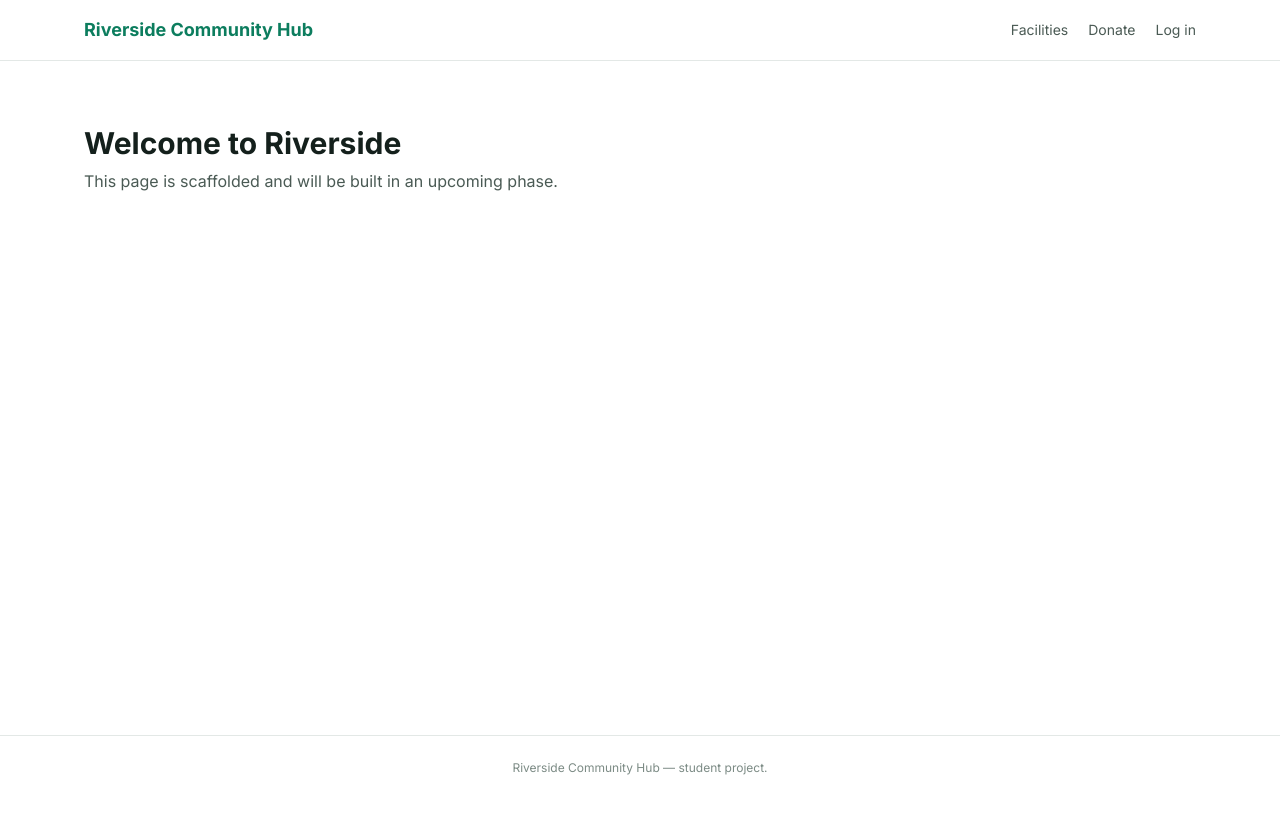
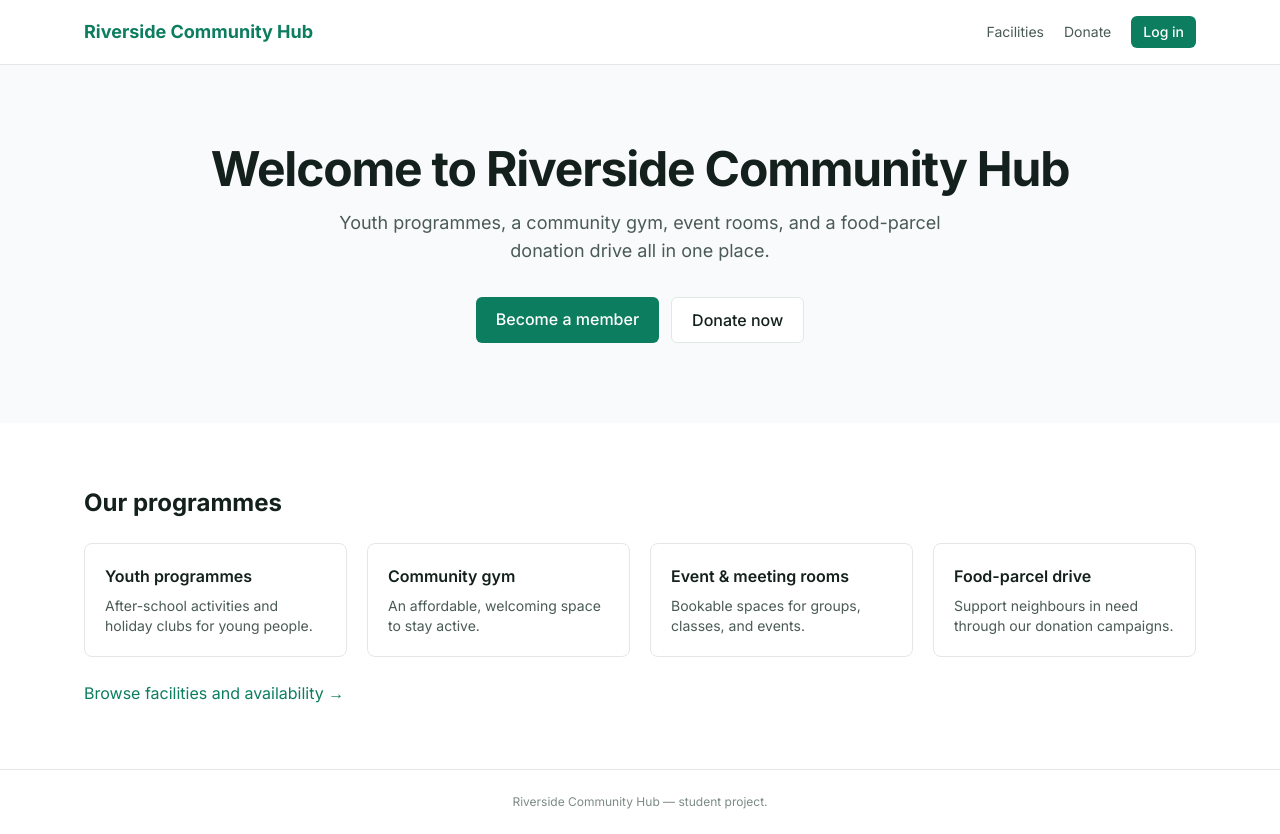
Before and after one commit to kabelomathapo6-lab/riverside-community-hub, a React app in the folder frontend/: page / in a window 1280 px wide. Before the commit the page ends 800 px from the top, so only its background shows below. Built offline with nearby package versions, Linux system fonts and the light colour scheme; no server answers; the HTML template or start-up script is replaced by a standard one.

Commit message:
frontend: auth-aware navigation and real public landing page

```diff
--- a/frontend/src/App.tsx
+++ b/frontend/src/App.tsx
@@ -1,27 +1,67 @@
-// src/App.tsx — routing skeleton for the Riverside Community Hub.
-// Public pages are open; member/staff/admin areas will be gated by auth
-// and role as we build each feature.
+// src/App.tsx — routing and shell for the Riverside Community Hub.
+// The header nav reflects auth state: public links always show; member
+// links appear when logged in; the Admin link appears for staff/admin.
 import AdminPage from "./pages/AdminPage";
 import DonatePage from "./pages/DonatePage";
 import MyBookingsPage from "./pages/MyBookingsPage";
 import BookResourcePage from "./pages/BookResourcePage";
 import FacilitiesPage from "./pages/FacilitiesPage";
 import DashboardPage from "./pages/DashboardPage";
+import HomePage from "./pages/HomePage";
 import RequireAuth from "./components/RequireAuth";
-import { BrowserRouter, Routes, Route, Link } from "react-router-dom";
+import { BrowserRouter, Routes, Route, Link, useNavigate } from "react-router-dom";
 import LoginPage from "./pages/LoginPage";
+import { useAuth } from "./lib/AuthContext";
+
+function Nav() {
+  const { session, profile, signOut } = useAuth();
+  const navigate = useNavigate();
+  const isStaff = profile?.role === "staff" || profile?.role === "admin";
+
+  async function handleLogout() {
+    await signOut();
+    navigate("/");
+  }
+
+  return (
+    <div className="flex items-center gap-5 text-sm text-ink-soft">
+      <Link to="/facilities" className="hover:text-ink">Facilities</Link>
+      <Link to="/donate" className="hover:text-ink">Donate</Link>
+      {session ? (
+        <>
+          <Link to="/dashboard" className="hover:text-ink">Dashboard</Link>
+          <Link to="/my-bookings" className="hover:text-ink">My bookings</Link>
+          {isStaff && (
+            <Link to="/admin" className="hover:text-ink">Admin</Link>
+          )}
+          <button
+            onClick={handleLogout}
+            className="rounded-md border border-line px-3 py-1.5 hover:bg-gray-50"
+          >
+            Log out
+          </button>
+        </>
+      ) : (
+        <Link
+          to="/login"
+          className="rounded-md bg-brand-600 px-3 py-1.5 font-medium text-white hover:bg-brand-700"
+        >
+          Log in
+        </Link>
+      )}
+    </div>
+  );
+}
 
 function Shell({ children }: { children: React.ReactNode }) {
   return (
     <div className="min-h-screen flex flex-col">
       <header className="border-b border-line">
         <nav className="mx-auto flex max-w-6xl items-center justify-between px-5 py-4">
-          <Link to="/" className="text-lg font-bold text-brand-600">Riverside Community Hub</Link>
-          <div className="flex gap-5 text-sm text-ink-soft">
-            <Link to="/facilities" className="hover:text-ink">Facilities</Link>
-            <Link to="/donate" className="hover:text-ink">Donate</Link>
-            <Link to="/login" className="hover:text-ink">Log in</Link>
-          </div>
+          <Link to="/" className="text-lg font-bold text-brand-600">
+            Riverside Community Hub
+          </Link>
+          <Nav />
         </nav>
       </header>
       <main className="flex-1">{children}</main>
@@ -46,13 +86,13 @@ export default function App() {
     <BrowserRouter>
       <Shell>
         <Routes>
-          <Route path="/my-bookings" element={<RequireAuth><MyBookingsPage /></RequireAuth>} />
-          <Route path="/book/:id" element={<RequireAuth><BookResourcePage /></RequireAuth>} />
-          <Route path="/" element={<Placeholder title="Welcome to Riverside" />} />
+          <Route path="/" element={<HomePage />} />
           <Route path="/facilities" element={<FacilitiesPage />} />
           <Route path="/donate" element={<DonatePage />} />
           <Route path="/login" element={<LoginPage />} />
           <Route path="/dashboard" element={<RequireAuth><DashboardPage /></RequireAuth>} />
+          <Route path="/my-bookings" element={<RequireAuth><MyBookingsPage /></RequireAuth>} />
+          <Route path="/book/:id" element={<RequireAuth><BookResourcePage /></RequireAuth>} />
           <Route path="/admin" element={<RequireAuth staffOnly><AdminPage /></RequireAuth>} />
           <Route path="*" element={<Placeholder title="Page not found" />} />
         </Routes>
--- /dev/null
+++ b/frontend/src/pages/HomePage.tsx
@@ -0,0 +1,116 @@
+// src/pages/HomePage.tsx
+//
+// Public landing page (brief 5.5). Describes Riverside's programmes, shows
+// live donation-drive progress from the campaigns endpoint, and gives clear
+// calls to action (become a member / donate / browse facilities).
+
+import { useEffect, useState } from "react";
+import { Link } from "react-router-dom";
+import { api } from "../lib/api";
+import type { Campaign } from "../types/shared";
+
+const programmes = [
+  { title: "Youth programmes", body: "After-school activities and holiday clubs for young people." },
+  { title: "Community gym", body: "An affordable, welcoming space to stay active." },
+  { title: "Event & meeting rooms", body: "Bookable spaces for groups, classes, and events." },
+  { title: "Food-parcel drive", body: "Support neighbours in need through our donation campaigns." },
+];
+
+function rands(n: number): string {
+  return "R" + Number(n).toLocaleString();
+}
+
+export default function HomePage() {
+  const [campaign, setCampaign] = useState<Campaign | null>(null);
+
+  useEffect(() => {
+    api
+      .get("/campaigns?active=true")
+      .then((data) => {
+        if (Array.isArray(data) && data.length > 0) setCampaign(data[0]);
+      })
+      .catch(() => setCampaign(null));
+  }, []);
+
+  const pct =
+    campaign && campaign.goal_amount
+      ? Math.min(100, Math.round((campaign.current_amount / campaign.goal_amount) * 100))
+      : 0;
+
+  return (
+    <div>
+      {/* Hero */}
+      <section className="bg-gray-50">
+        <div className="mx-auto max-w-6xl px-5 py-20 text-center">
+          <h1 className="text-4xl font-bold tracking-tight sm:text-5xl">
+            Welcome to Riverside Community Hub
+          </h1>
+          <p className="mx-auto mt-4 max-w-2xl text-lg text-ink-soft">
+            Youth programmes, a community gym, event rooms, and a food-parcel
+            donation drive all in one place.
+          </p>
+          <div className="mt-8 flex justify-center gap-3">
+            <Link
+              to="/login"
+              className="rounded-md bg-brand-600 px-5 py-2.5 font-medium text-white hover:bg-brand-700"
+            >
+              Become a member
+            </Link>
+            <Link
+              to="/donate"
+              className="rounded-md border border-line bg-white px-5 py-2.5 font-medium hover:bg-gray-50"
+            >
+              Donate now
+            </Link>
+          </div>
+        </div>
+      </section>
+
+      {/* Programmes */}
+      <section className="mx-auto max-w-6xl px-5 py-16">
+        <h2 className="text-2xl font-bold">Our programmes</h2>
+        <div className="mt-6 grid gap-5 sm:grid-cols-2 lg:grid-cols-4">
+          {programmes.map((p) => (
+            <div key={p.title} className="rounded-lg border border-line p-5">
+              <h3 className="font-semibold">{p.title}</h3>
+              <p className="mt-2 text-sm text-ink-soft">{p.body}</p>
+            </div>
+          ))}
+        </div>
+        <div className="mt-6">
+          <Link to="/facilities" className="text-brand-600 hover:underline">
+            Browse facilities and availability →
+          </Link>
+        </div>
+      </section>
+
+      {/* Donation drive progress */}
+      {campaign && (
+        <section className="bg-gray-50">
+          <div className="mx-auto max-w-3xl px-5 py-16">
+            <h2 className="text-2xl font-bold">Donation drive</h2>
+            <div className="mt-4 rounded-lg border border-line bg-white p-6">
+              <div className="flex items-center justify-between">
+                <h3 className="font-semibold">{campaign.title}</h3>
+                <span className="text-sm text-ink-soft">
+                  {rands(campaign.current_amount)} of {rands(campaign.goal_amount)}
+                </span>
+              </div>
+              <div className="mt-3 h-3 w-full overflow-hidden rounded-full bg-gray-100">
+                <div className="h-full rounded-full bg-brand-600" style={{ width: `${pct}%` }} />
+              </div>
+              <div className="mt-4">
+                <Link
+                  to="/donate"
+                  className="rounded-md bg-brand-600 px-4 py-2 text-sm font-medium text-white hover:bg-brand-700"
+                >
+                  Support this drive
+                </Link>
+              </div>
+            </div>
+          </div>
+        </section>
+      )}
+    </div>
+  );
+}
```
